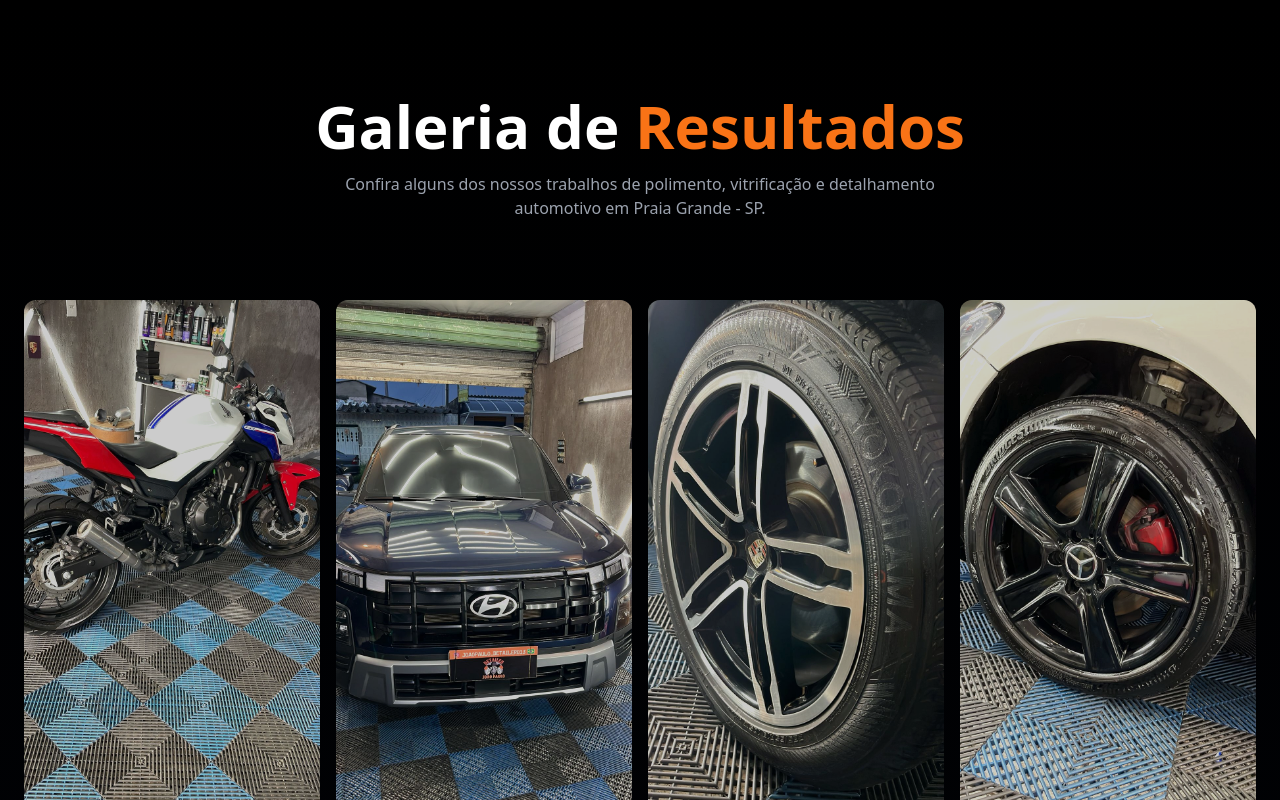
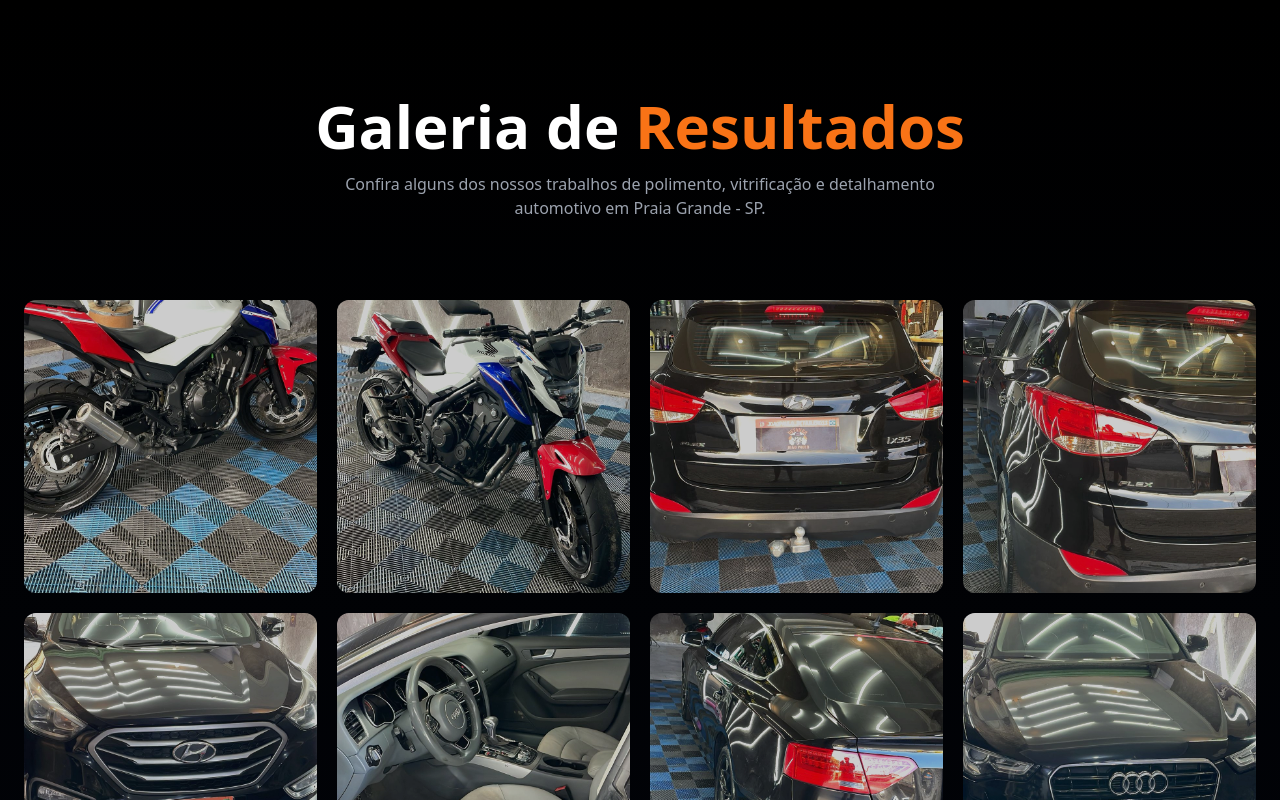
Before and after one commit to llopes0610/joao-detailer, a Next.js app: page /galeria in a window 1280 px wide. Shown: the top 800 px of the page. Built offline with nearby package versions, Linux system fonts and the light colour scheme.

Commit message:
menu galeria e ajuste de imagens no hero

```diff
--- a/app/galeria/page.tsx
+++ b/app/galeria/page.tsx
@@ -25,26 +25,25 @@ export default function Galeria() {
         </div>
 
         {/* GRID ESPORTIVO */}
-        <div className="columns-2 md:columns-3 lg:columns-4 gap-4 space-y-4">
+        <div className="grid grid-cols-2 md:grid-cols-3 lg:grid-cols-4 gap-5">
 
   {images.map((img, index) => (
     <div
       key={index}
       onClick={() => setSelected(img)}
-              className="relative overflow-hidden rounded-xl cursor-pointer group break-inside-avoid"
+      className="relative aspect-square overflow-hidden rounded-xl cursor-pointer group"
     >
       <Image
         src={img}
         alt={`Trabalho ${index + 1} - João Paulo Detailer`}
-                width={600}
-                height={600}
-                className="w-full h-auto object-cover group-hover:scale-110 transition duration-700 brightness-110 contrast-110"
+        fill
+        className="object-cover group-hover:scale-110 transition duration-700 brightness-110 contrast-110"
       />
 
-              {/* OVERLAY ESPORTIVO */}
+      {/* Overlay */}
       <div className="absolute inset-0 bg-black/20 group-hover:bg-black/40 transition" />
 
-              {/* BORDA LARANJA HOVER */}
+      {/* Borda esportiva */}
       <div className="absolute inset-0 border-2 border-transparent group-hover:border-primary transition duration-500 rounded-xl" />
     </div>
   ))}
```
Lines whose indentation alone changed are shown as unchanged.
